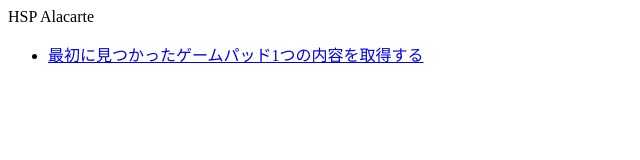
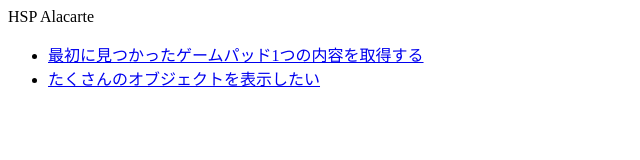
Before and after one commit to hta393939/hsp-alacarte, a plain HTML site: page docs/index.html in a window 1280 px wide. Shown: the whole page, without its empty margins (0-640 px from the left). Drawn offline with Linux system fonts and the light colour scheme.

Commit message:
add link

```diff
--- a/docs/index.html
+++ b/docs/index.html
@@ -9,6 +9,8 @@
     <div>HSP Alacarte</div>
     <ul>
       <li><a href="./padgl/onepad.html">最初に見つかったゲームパッド1つの内容を取得する</a></li>
+      <li><a href="./manygl/manygl_.html">たくさんのオブジェクトを表示したい</a></li>
+
     </ul>
   </body>
 </html>
```
